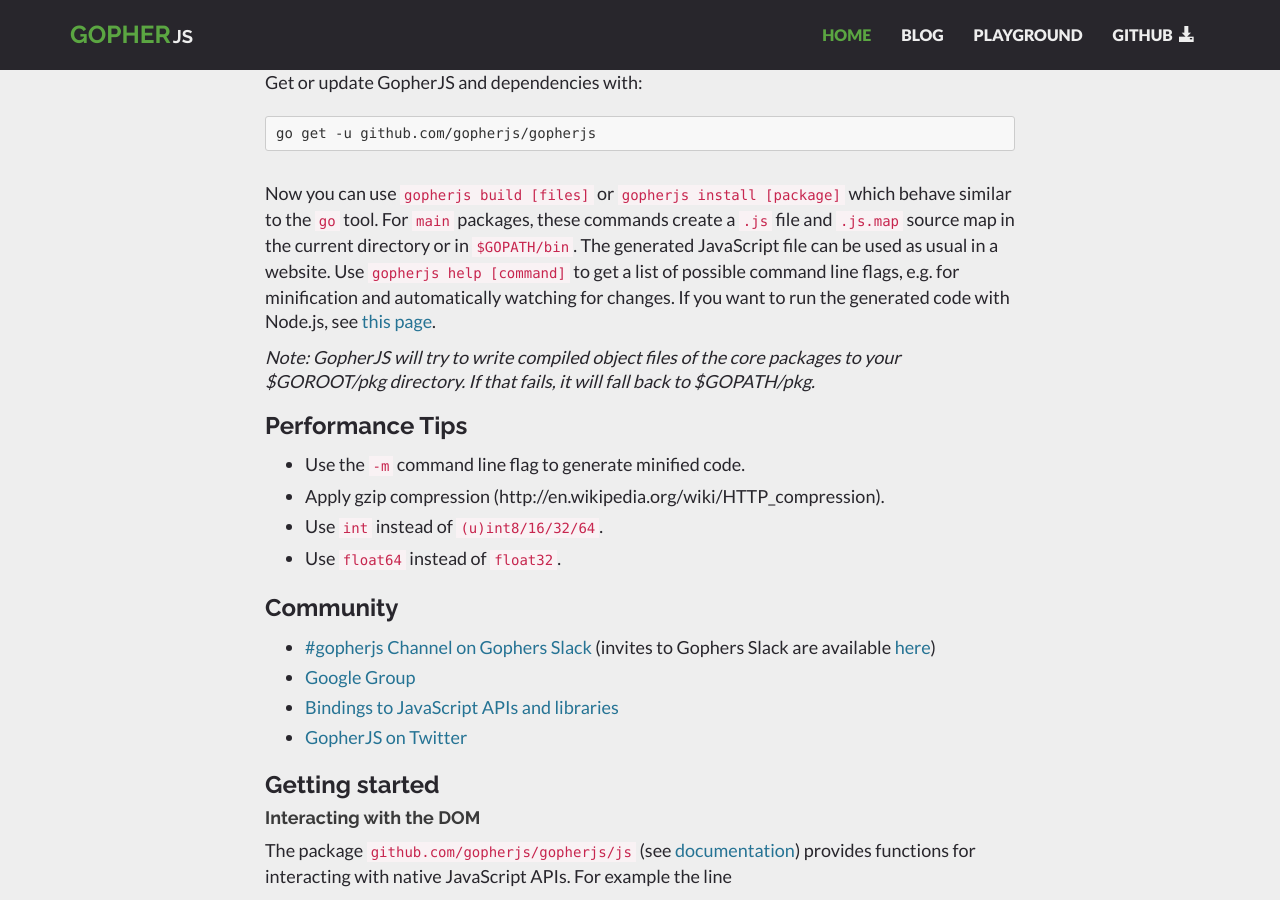
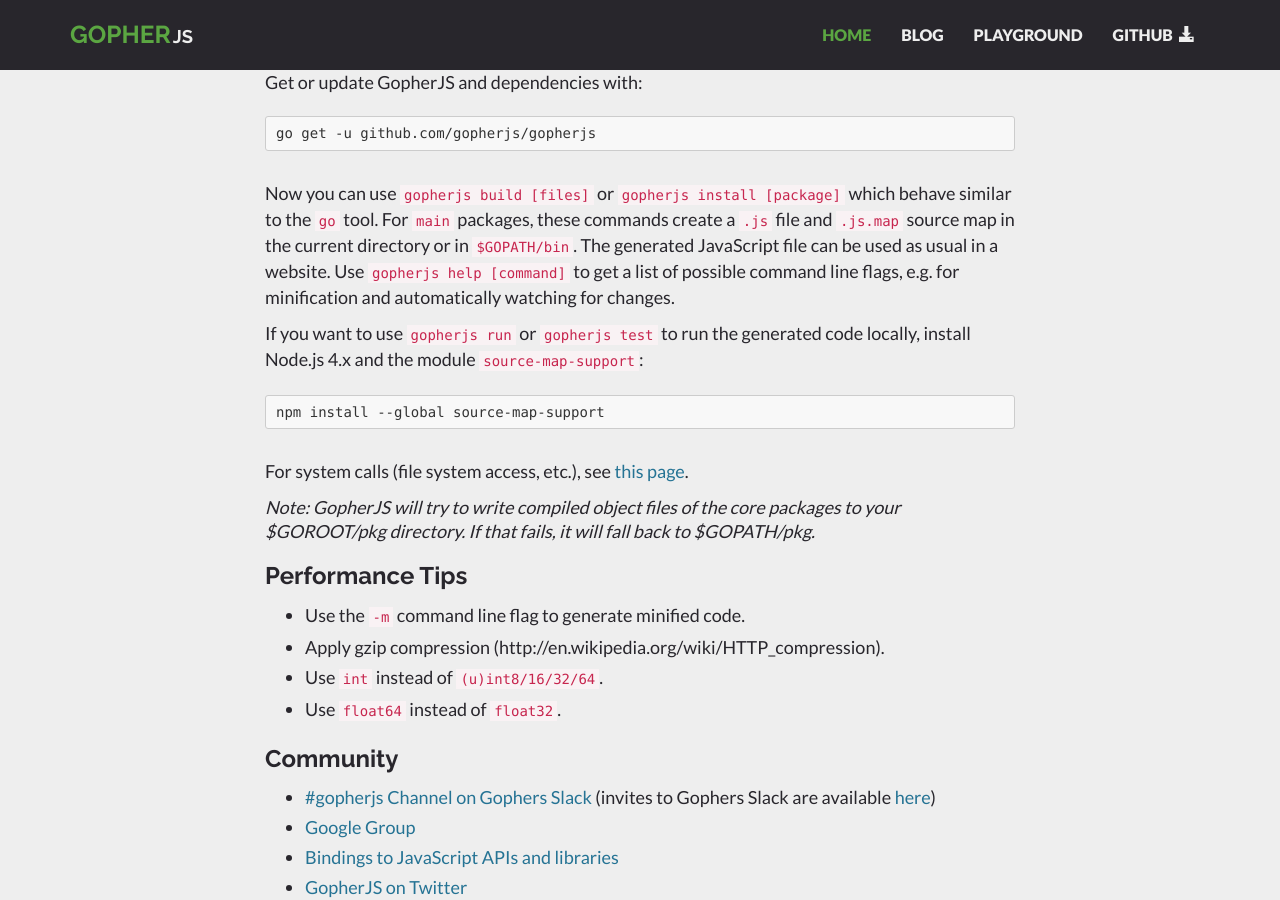
Before and after one commit to gopherjs/gopherjs.github.io, a Jekyll site: the page built from index.md, in a window 1280 px wide and 900 px high, scrolled down 892 px. Built offline with Jekyll 4.4.1, drawn with Linux system fonts in a browser that asks for light colours; nearby versions of some CDN libraries; Markdown is read by kramdown in place of the engine named in the settings.

Commit message:
Regenerate site.
	go generate ./...

````diff
--- a/index.md
+++ b/index.md
@@ -22,7 +22,15 @@
 go get -u github.com/gopherjs/gopherjs
 ```
 
-Now you can use  `gopherjs build [files]` or `gopherjs install [package]` which behave similar to the `go` tool. For `main` packages, these commands create a `.js` file and `.js.map` source map in the current directory or in `$GOPATH/bin`. The generated JavaScript file can be used as usual in a website. Use `gopherjs help [command]` to get a list of possible command line flags, e.g. for minification and automatically watching for changes. If you want to run the generated code with Node.js, see [this page](https://github.com/gopherjs/gopherjs/blob/master/doc/syscalls.md).
+Now you can use  `gopherjs build [files]` or `gopherjs install [package]` which behave similar to the `go` tool. For `main` packages, these commands create a `.js` file and `.js.map` source map in the current directory or in `$GOPATH/bin`. The generated JavaScript file can be used as usual in a website. Use `gopherjs help [command]` to get a list of possible command line flags, e.g. for minification and automatically watching for changes.
+
+If you want to use `gopherjs run` or `gopherjs test` to run the generated code locally, install Node.js 4.x and the module `source-map-support`:
+
+```
+npm install --global source-map-support
+```
+
+For system calls (file system access, etc.), see [this page](https://github.com/gopherjs/gopherjs/blob/master/doc/syscalls.md).
 
 *Note: GopherJS will try to write compiled object files of the core packages to your $GOROOT/pkg directory. If that fails, it will fall back to $GOPATH/pkg.*
 
````
